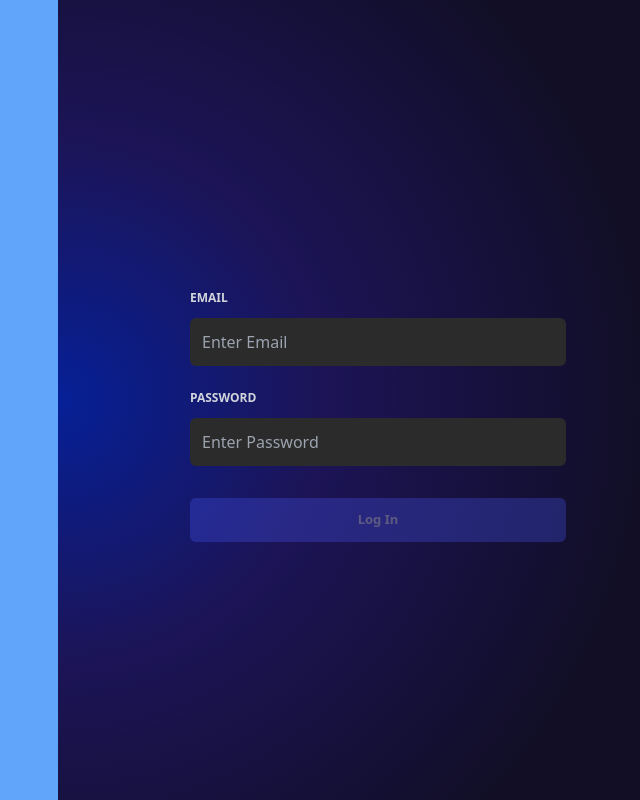
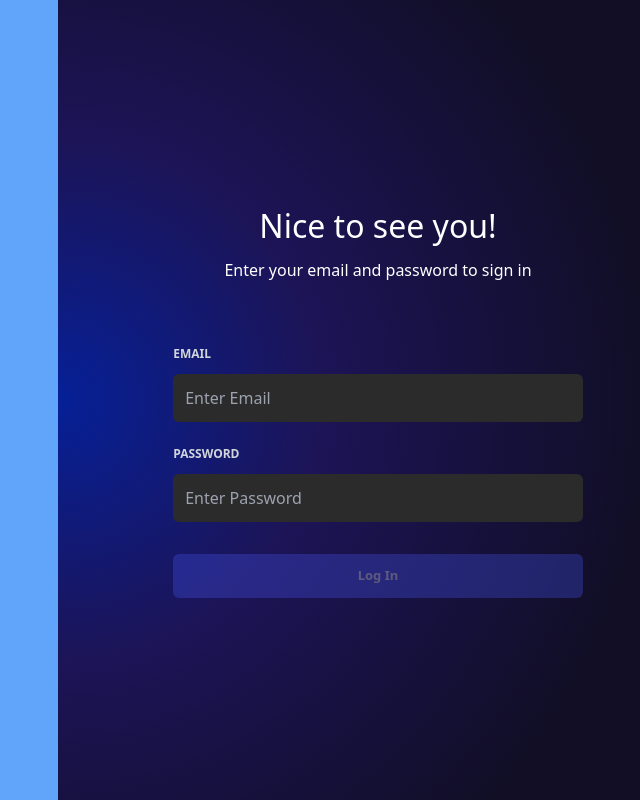
Before and after one commit to aminnicevic04/Hackathon-App, a Next.js app: page /login in a window 1280 px wide. Shown: the whole page, without its empty margins (582-1222 px from the left). Built offline with nearby package versions, Linux system fonts and the light colour scheme; no server answers.

Commit message:
update an

```diff
--- a/app/(auth)/login/page.js
+++ b/app/(auth)/login/page.js
@@ -6,7 +6,7 @@ import LoginForm from "../../../components/auth/login/LoginForm";
 const LoginPage = async () => {
   const session = await getServerSession(authOptions);
   console.log(session);
-  if (session) redirect("/");
+  // if (session) redirect("/");
 
   return (
     <section className="flex h-screen overflow-x-hidden">
--- a/app/(dashboard)/layout.js
+++ b/app/(dashboard)/layout.js
@@ -1,5 +1,5 @@
 import { Inter } from "next/font/google";
-import "../globals.css";
+import "../globalsSignup.css";
 import "react-toastify/dist/ReactToastify.css";
 import Sidebar from "../../components/shared/navigation/Sidebar";
 
--- a/app/globalsLogin.css
+++ b/app/globalsLogin.css
@@ -0,0 +1,25 @@
+#wellcome-title {
+  margin: 0;
+  padding: 0;
+  /* background-color: grey; */
+  display: flex;
+  flex-direction: column;
+  justify-content: center;
+}
+#wellcome-title h1 {
+  font-size: 2rem;
+  font-weight: 500;
+  margin-bottom: 0.5rem;
+  color: white;
+}
+#wellcome-title h3 {
+  color: white;
+}
+.btn {
+  margin-top: 2rem;
+}
+#forma {
+  display: flex;
+  justify-content: center;
+  /* background-color: grey; */
+}
--- a/components/auth/login/LoginForm.js
+++ b/components/auth/login/LoginForm.js
@@ -49,10 +49,16 @@ const LoginForm = () => {
   }
 
   return (
+    <>
       <form
-      className="p-3 flex flex-col gap-8 w-[400px] max-md:w-fit"
+        id="forma"
+        className="p-0 flex flex-col gap-8 w-[80%] max-md:w-fit"
         onSubmit={loginAction}
       >
+        <div className="flex flex-col items-center" id="wellcome-title">
+          <h1>Nice to see you!</h1>
+          <h3>Enter your email and password to sign in</h3>
+        </div>
         <ToastContainer />
         <div className="flex flex-col gap-6">
           <Input
@@ -79,11 +85,17 @@ const LoginForm = () => {
           />
         </div>
         <div>
-        <Button variant="primary" type="submit" disabled={!formState.isValid}>
+          <Button
+            variant="primary"
+            type="submit"
+            disabled={!formState.isValid}
+            className="btn"
+          >
             Log In
           </Button>
         </div>
       </form>
+    </>
   );
 };
 
```
Lines whose indentation alone changed are shown as unchanged.
